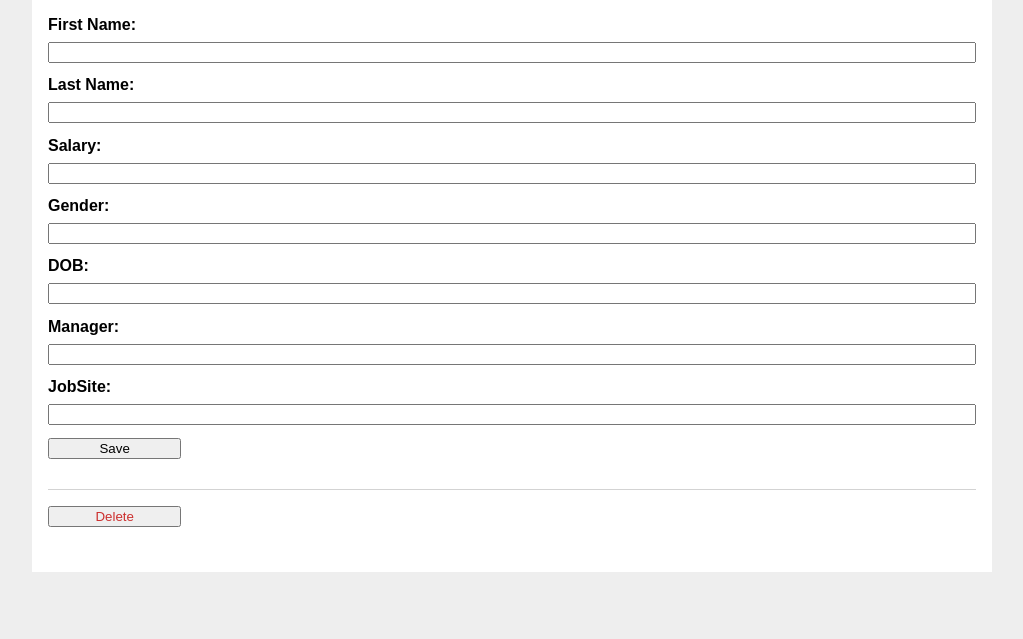
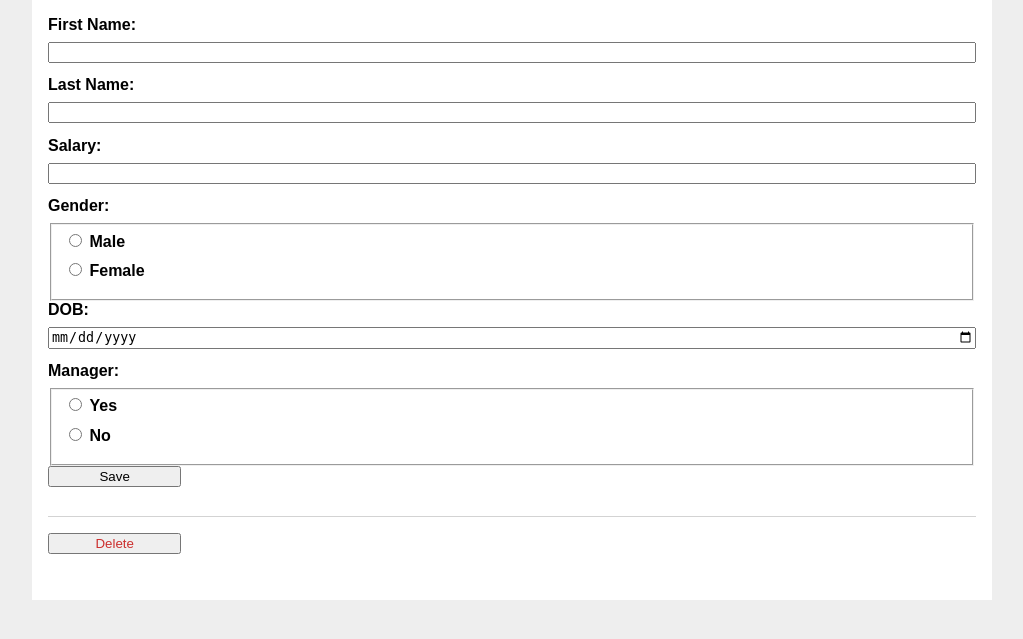
Before and after one commit to MandatoryPeanut/WASPGpt, a Flask app: template templates/sites/edit.html in a window 1280 px wide. Shown: the part 91-730 px from the top of the page, without its empty margins (128-1151 px from the left). Run offline with Flask 2, Linux system fonts and the light colour scheme; the template is opened without the code that fills it, so the values that code supplies are empty; parts of the project's set-up code (start-up, migrations or seed data) failed here and were passed over.

Commit message:
bug fixes

```diff
--- a/templates/sites/display.html
+++ b/templates/sites/display.html
@@ -15,7 +15,7 @@
             <div>Gender: {{ emp['Gender'] }}</div>
             <div>Date of Birth: {{ emp['DOB'] }}</div>
             <div>Manager: {{ emp['Manager'] }}</div>
-            <a class="action" href="{{url_for('sites.edit', id=emp['id']) }}">Edit</a>
+            <a class="action" href="{{url_for('sites.edit', id=emp['id'], user_type='emp') }}">Edit</a>
         </div>
     </header>
 </article>
--- a/templates/sites/edit.html
+++ b/templates/sites/edit.html
@@ -15,19 +15,36 @@
            value="{{ request.form['EmployeeLastName'] or data['EmployeeLastName'] }}" required>
 
     <label for="Salary">Salary:</label>
-    <input name="Salary" id="Salary" value="{{ request.form['Salary'] or data['Salary'] }}" required>
+    <input type="number" name="Salary" id="Salary" value="{{ request.form['Salary'] or data['Salary'] }}" required>
 
-    <label for="Gender">Gender:</label>
-    <input name="Gender" id="Gender" value="{{ request.form['Gender'] or data['Gender'] }}" required>
+
+    <label>Gender:</label>
+        <fieldset>
+        <div>
+        <input type="radio" name="Gender" id="GenderMale" value="Male" required/>
+            <label for="GenderMale">Male</label>
+        </div>
+        <div>
+            <input type="radio" name="Gender" id="GenderFemale" value="Female" required/>
+            <label for="GenderFemale">Female</label>
+        </div>
+        </fieldset>
 
     <label for="DOB">DOB:</label>
-    <input name="DOB" id="DOB" value="{{ request.form['DOB'] or data['DOB'] }}" required>
+    <input type="date" name="DOB" id="DOB" value="{{ request.form['DOB'] or data['DOB'] }}" required>
 
-    <label for="Manager">Manager:</label>
-    <input name="Manager" id="Manager" value="{{ request.form['Manager'] or data['Manager'] }}" required>
 
-    <label for="JobSite">JobSite:</label>
-    <input name="JobSite" id="JobSite" value="{{ request.form['JobSite'] or data['JobSite'] }}" required>
+        <label>Manager:</label>
+        <fieldset>
+        <div>
+        <input type="radio" name="Manager" id="ManagerYes" value="Yes" required/>
+            <label for="ManagerYes">Yes</label>
+        </div>
+        <div>
+            <input type="radio" name="Manager" id="ManagerNo" value="No" required/>
+            <label for="ManagerNo">No</label>
+        </div>
+        </fieldset>
 
     <input type="submit" value="Save">
 </form>
```
Also changed, not shown: sites.py (+7 -9 lines).
